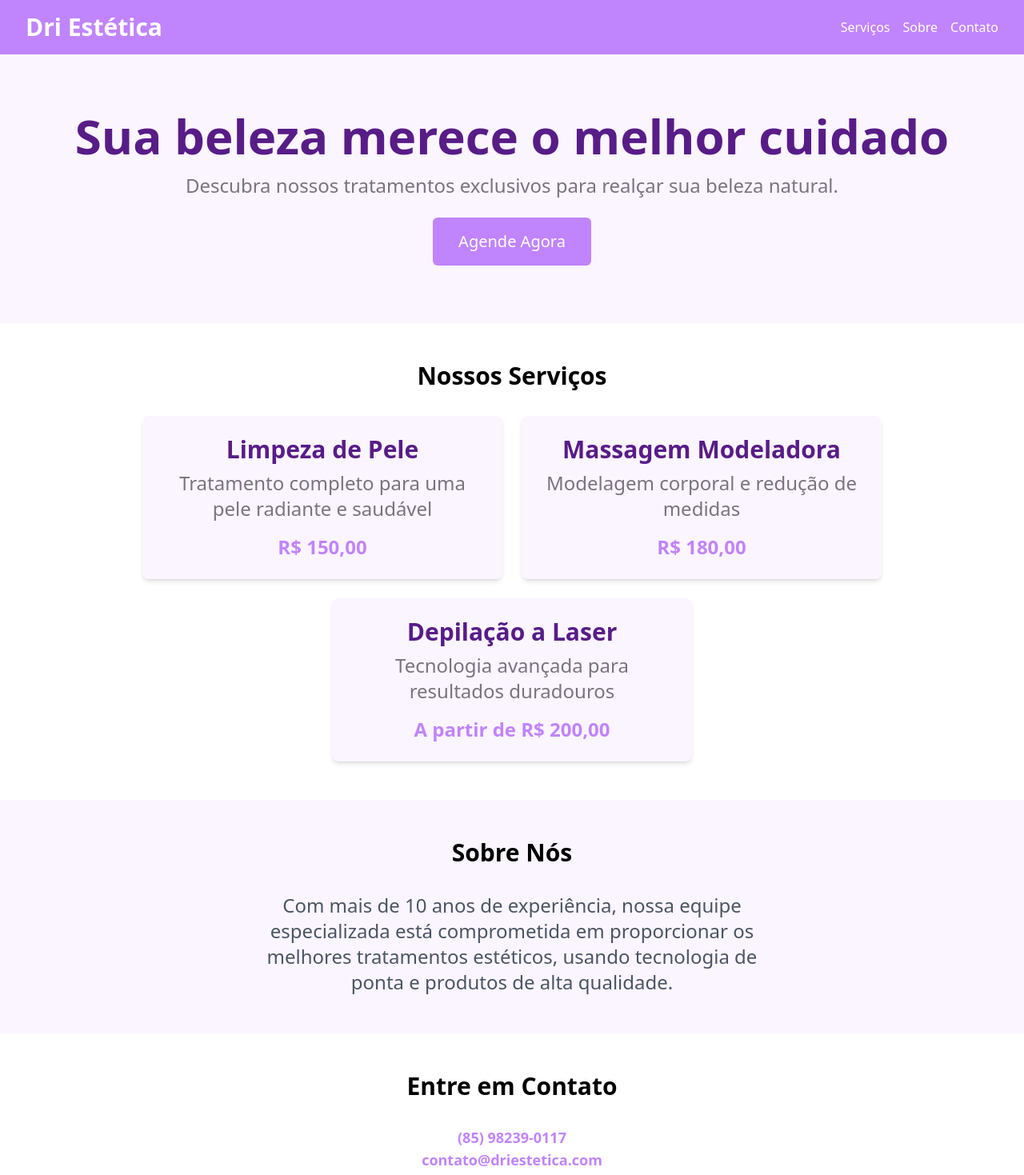
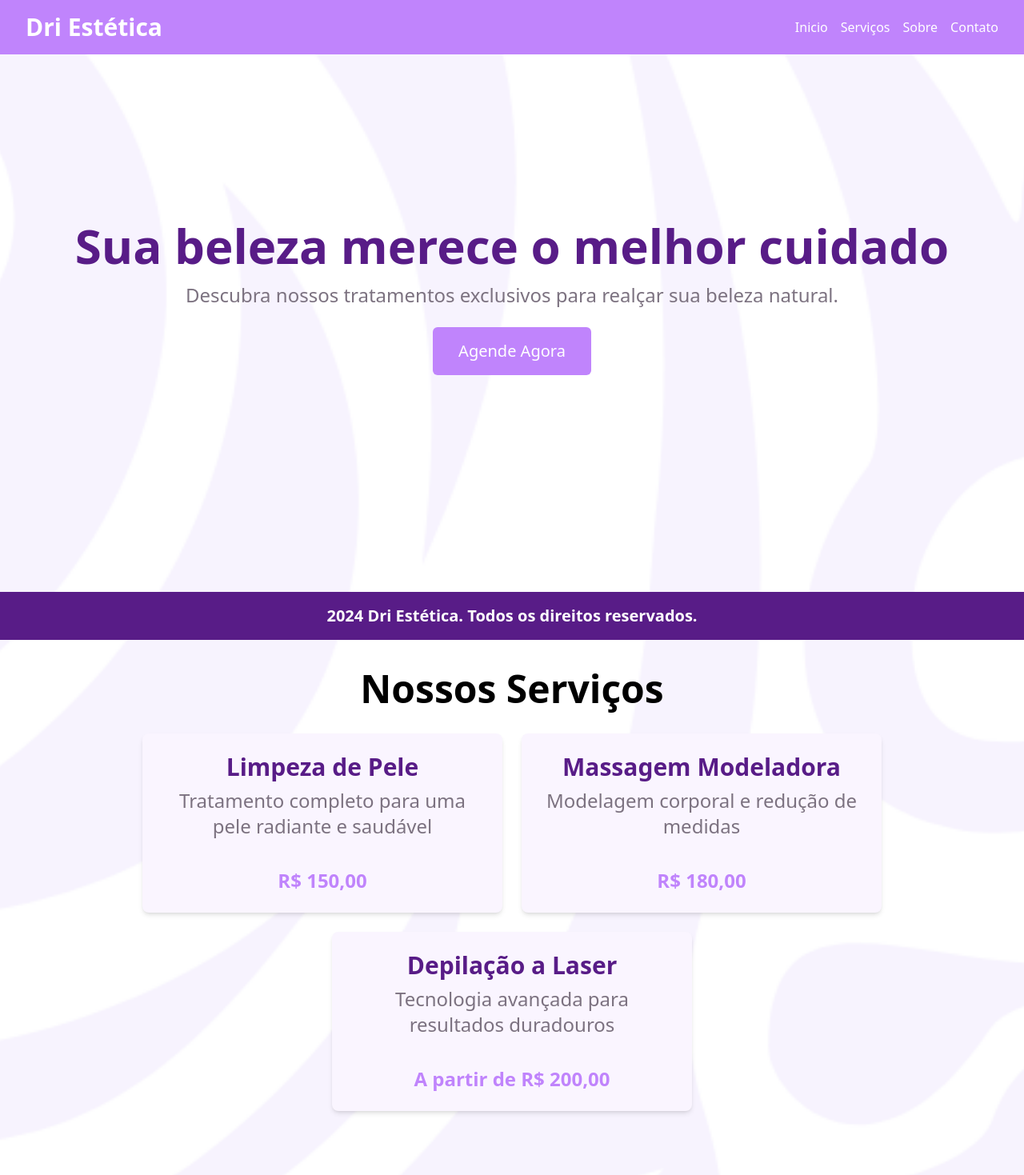
Before and after one commit to breno-dev98/estetica, a React (Vite) app: page / in a window 1280 px wide. Shown: the top 1469 px of the page at 80% size. Built offline with nearby package versions, Linux system fonts and the light colour scheme.

Commit message:
mudando backgound e ajustando responsividade

```diff
--- a/src/components/Contato/index.jsx
+++ b/src/components/Contato/index.jsx
@@ -4,13 +4,13 @@ const Contato = () => {
   return (
     <Section id={'contato'} title="Entre em Contato">
       <div className="text-center flex flex-col max-w-2xl">
-        <a href="https://wa.me/5585982390117" target="blank" className="text-lg font-semibold text-secondary hover:text-primary">
+        <a href="https://wa.me/5585982390117" target="blank" className="md:text-3xl sm:text-2xl text-lg font-semibold text-secondary hover:text-primary">
           (85) 98239-0117
         </a>
-        <a href="mailto:adrielleoliveiraestetica@gmail.com" className="text-lg font-semibold text-secondary hover:text-primary">
+        <a href="mailto:adrielleoliveiraestetica@gmail.com" className="md:text-3xl sm:text-2xl text-lg font-semibold text-secondary hover:text-primary">
           contato@driestetica.com
         </a>
-        <p className="text-lg font-semibold text-neutral">
+        <p className="md:text-3xl sm:text-2xl text-lg font-semibold text-neutral">
           Rua Chico França 622, Messejana - Fortaleza/CE
         </p>
       </div>
--- a/src/components/Footer/index.jsx
+++ b/src/components/Footer/index.jsx
@@ -1,6 +1,6 @@
 const Footer = () => {
     return (
-        <footer className="mt-4">
+        <footer className="mt-4 w-full fixed bottom-0">
             <div className="bg-primary">
           <div className="container mx-auto flex justify-center items-center p-4 px-8">
             <div className="text-background font-bold  lg:text-xl md:text-lg sm:text-md text-sm">2024 Dri Estética. Todos os direitos reservados.</div>
--- a/src/components/Header/index.jsx
+++ b/src/components/Header/index.jsx
@@ -33,12 +33,15 @@ const Header = () => {
     <header>
       {/* Menu para Desktop */}
       {!isMobile && (
-        <div className="bg-secondary">
+        <div className="bg-secondary fixed w-full">
           <div className="container mx-auto flex justify-between items-center p-4 px-8">
             <div className="text-background font-bold text-3xl">
               <Link to={"/"}>Dri Estética</Link>
             </div>
             <div className="flex space-x-4 text-background text-md">
+              <a href="#inicio" className="hover:underline">
+                Inicio
+              </a>
               <a href="#servicos" className="hover:underline">
                 Serviços
               </a>
@@ -56,7 +59,7 @@ const Header = () => {
       {/* Menu Mobile */}
       {isMobile && (
         <>
-          <div className="bg-secondary p-4 flex justify-between items-center">
+          <div className="bg-secondary fixed w-full p-4 flex justify-between items-center">
             <div className="text-background font-bold text-3xl">
               <Link to={"/"}>Dri Estética</Link>
             </div>
--- a/src/components/Hero/index.jsx
+++ b/src/components/Hero/index.jsx
@@ -3,8 +3,9 @@ import { Link } from "react-router-dom";
 const Hero = () => {
   return (
     <div
-      className="text-center flex flex-col justify-center items-center bg-lightBackground px-4"
-      style={{ height: 'calc(50vh - 64px)' }}
+    id="inicio"
+      className="text-center flex flex-col justify-center items-center  px-4"
+      style={{ height: 'calc(100vh - 55px)' }}
     >
       <h1 className="text-2xl sm:text-3xl md:text-4xl lg:text-5xl xl:text-6xl font-extrabold text-primary mb-4">
         Sua beleza merece o melhor cuidado
--- a/src/components/Layout/index.jsx
+++ b/src/components/Layout/index.jsx
@@ -1,12 +1,13 @@
 import { Outlet } from "react-router-dom";
 import Header from "../Header";
 import Footer from "../Footer";
+import background from "../../assets/background.png"
 
 const Layout = () => {
     return (
         <div className="min-h-screen flex flex-col">
             <Header />
-            <div className="flex-1">
+            <div className="flex-1 bg-cover bg-center" style={{ backgroundImage: `url(${background})` }}>
                 <Outlet />
             </div>
             <Footer />
--- a/src/components/Section/index.jsx
+++ b/src/components/Section/index.jsx
@@ -1,8 +1,8 @@
 // Section.js
 const Section = ({ title, children, backgroundColor, id }) => {
     return (
-      <div id={id} className={`${backgroundColor} flex flex-col  items-center py-12`}>
-        <h1 className="text-3xl font-bold text-black mb-8">{title}</h1>
+      <div id={id} className={`${backgroundColor} flex flex-col justify-center items-center py-12`} style={{height: 'calc(100vh - 64px)'}}>
+        <h1 className="md:text-5xl sm:text-4xl text-3xl font-bold text-black mb-8">{title}</h1>
         <div className="flex flex-wrap md:flex-wrap lg:flex-wrap justify-center items-center gap-6">
           {children}
         </div>
--- a/src/components/ServiceCard/index.jsx
+++ b/src/components/ServiceCard/index.jsx
@@ -1,7 +1,7 @@
 // ServiceCard.js
 const ServiceCard = ({ title, description, price, border, backgroundColor, onClick }) => {
   return (
-    <div onClick={onClick} className={`${backgroundColor} ${border} p-6 rounded-lg shadow-md sm:w-80 md:w-[450px] w-9/12 h-full flex flex-col justify-between text-center`}>
+    <div onClick={onClick} className={`${backgroundColor} ${border} p-6 rounded-lg shadow-md sm:w-80 md:w-[450px] w-9/12 md:h-56 flex flex-col justify-between text-center`}>
       <div>
         <h2 className="text-xl md:text-3xl font-bold text-primary mb-2">{title}</h2>
         <p className="text-neutral text-md md:text-lg lg:text-2xl mb-4">{description}</p>
--- a/src/components/Sobre/index.jsx
+++ b/src/components/Sobre/index.jsx
@@ -3,7 +3,7 @@ import Section from '../Section';
 
 const Sobre = () => {
   return (
-    <Section id={'sobre'} title="Sobre Nós" backgroundColor="bg-lightBackground">
+    <Section id={'sobre'} title="Sobre Nós">
       <div className="text-center max-w-2xl">
         <p className="text-lg md:text-2xl text-gray-600">
           Com mais de 10 anos de experiência, nossa equipe especializada está
--- a/src/index.css
+++ b/src/index.css
@@ -17,4 +17,5 @@
 
 html, body {
   background-color: var(--color-background);
+  scroll-behavior: smooth;
 }
```
Also changed, not shown: src/assets/background.png (added).
